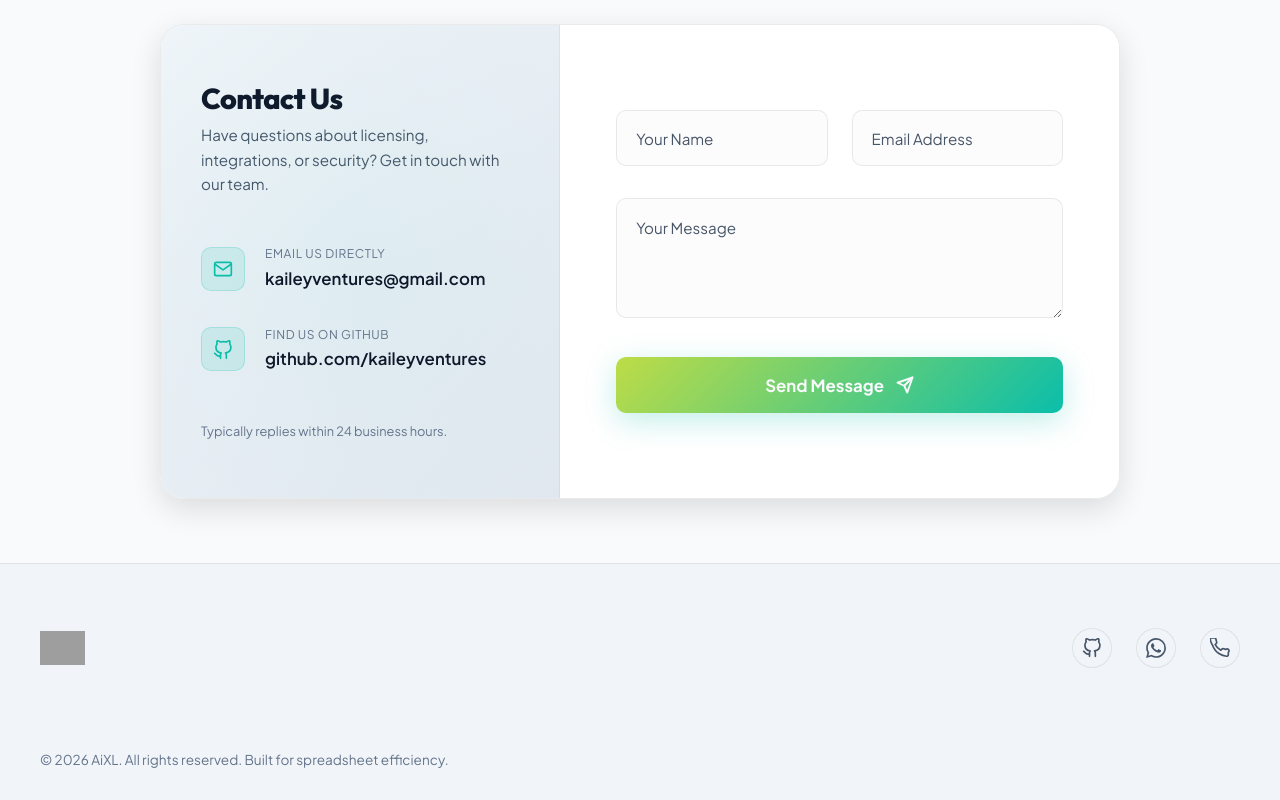
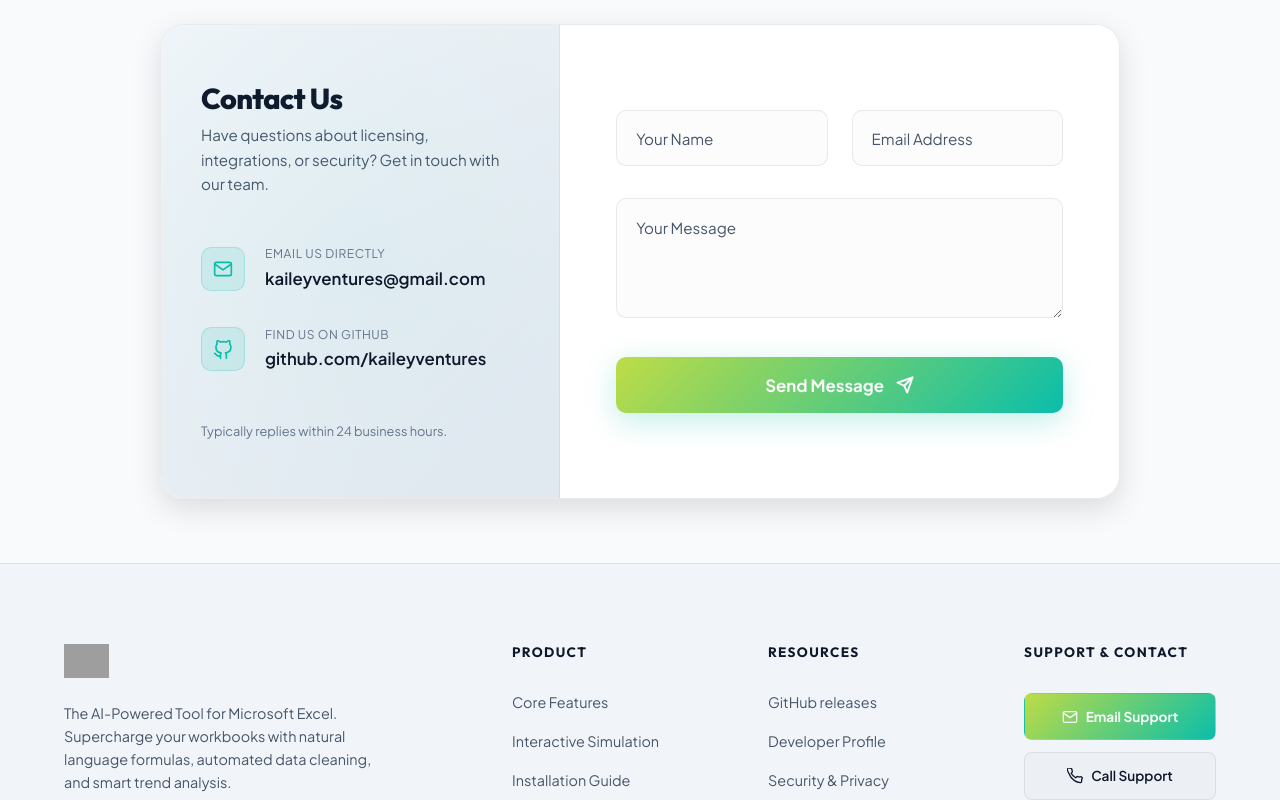
Before and after one commit to kaileyventures/AiXL-website, a plain HTML site: page index.html in a window 1280 px wide. Shown: the part 3689-4489 px from the top of the page. Drawn offline with Linux system fonts and the light colour scheme; grey boxes are pictures that could not be loaded.

Commit message:
Revamp footer layout, styles and branding
Update page title and chat label; refactor footer into a responsive four-column grid (brand, product, resources, support). Add brand description, social icons, Email and Call support CTAs, adjust icon sizes, hover states, spacing and responsive breakpoints. Update footer bottom copyright to link KAILEY VENTURES and refine paddings, colors and button styles for light/dark themes.

Co-authored-by: Copilot <223556219+Copilot@users.noreply.github.com>

```diff
--- a/index.html
+++ b/index.html
@@ -3,7 +3,7 @@
 <head>
     <meta charset="UTF-8">
     <meta name="viewport" content="width=device-width, initial-scale=1.0">
-    <title>AiXL | The AI-Powered Copilot for Microsoft Excel</title>
+    <title>AiXL | The AI-Powered Tool for Microsoft Excel</title>
     <meta name="description" content="Supercharge your spreadsheets with AiXL. Generate complex formulas, clean data, and analyze trends directly inside Excel with natural language.">
     <link rel="stylesheet" href="style.css">
 </head>
@@ -211,7 +211,7 @@
                             <img src="https://res.cloudinary.com/dxojtisjb/image/upload/v1782547842/AiXL_Logo_ki2pfc.png" alt="AiXL Logo" class="chat-avatar-img">
                         </div>
                         <div class="chat-text-container">
-                            <span class="chat-title">AiXL Copilot</span>
+                            <span class="chat-title">AiXL AI Tool</span>
                             <span class="chat-typed-text" id="chatText"></span>
                         </div>
                     </div>
@@ -373,31 +373,58 @@
     <!-- Footer -->
     <footer class="footer">
         <div class="footer-container">
-            <div class="footer-top">
+            <div class="footer-grid">
+                <div class="footer-col footer-col-brand">
                     <a href="#" class="logo-container">
                         <img src="https://res.cloudinary.com/dxojtisjb/image/upload/v1782547842/AiXL_Logo_ki2pfc.png" alt="AiXL Logo" class="logo-img">
                     </a>
+                    <p class="footer-brand-desc">The AI-Powered Tool for Microsoft Excel. Supercharge your workbooks with natural language formulas, automated data cleaning, and smart trend analysis.</p>
                     <ul class="footer-socials">
                         <li>
                             <a href="https://github.com/kaileyventures" target="_blank" class="footer-social-link" aria-label="GitHub">
-                            <svg width="20" height="20" viewBox="0 0 24 24" fill="none" stroke="currentColor" stroke-width="2" stroke-linecap="round" stroke-linejoin="round"><path d="M9 19c-5 1.5-5-2.5-7-3m14 6v-3.87a3.37 3.37 0 0 0-.94-2.61c3.14-.35 6.44-1.54 6.44-7A5.44 5.44 0 0 0 20 4.77 5.07 5.07 0 0 0 19.91 1S18.73.65 16 2.48a13.38 13.38 0 0 0-7 0C6.27.65 5.09 1 5.09 1A5.07 5.07 0 0 0 5 4.77a5.44 5.44 0 0 0-1.5 3.78c0 5.42 3.3 6.61 6.44 7A3.37 3.37 0 0 0 9 18.13V22"></path></svg>
+                                <svg width="18" height="18" viewBox="0 0 24 24" fill="none" stroke="currentColor" stroke-width="2" stroke-linecap="round" stroke-linejoin="round"><path d="M9 19c-5 1.5-5-2.5-7-3m14 6v-3.87a3.37 3.37 0 0 0-.94-2.61c3.14-.35 6.44-1.54 6.44-7A5.44 5.44 0 0 0 20 4.77 5.07 5.07 0 0 0 19.91 1S18.73.65 16 2.48a13.38 13.38 0 0 0-7 0C6.27.65 5.09 1 5.09 1A5.07 5.07 0 0 0 5 4.77a5.44 5.44 0 0 0-1.5 3.78c0 5.42 3.3 6.61 6.44 7A3.37 3.37 0 0 0 9 18.13V22"></path></svg>
                             </a>
                         </li>
                         <li>
                             <a href="https://wa.me/919814912623" target="_blank" class="footer-social-link footer-social-whatsapp" aria-label="WhatsApp">
-                            <svg width="20" height="20" viewBox="0 0 24 24" fill="currentColor"><path d="M17.472 14.382c-.297-.149-1.758-.867-2.03-.967-.273-.099-.471-.148-.67.15-.197.297-.767.966-.94 1.164-.173.199-.347.223-.644.075-.297-.15-1.255-.463-2.39-1.475-.883-.788-1.48-1.761-1.653-2.059-.173-.297-.018-.458.13-.606.134-.133.298-.347.446-.52.149-.174.198-.298.298-.497.099-.198.05-.371-.025-.52-.075-.149-.669-1.612-.916-2.207-.242-.579-.487-.5-.669-.51-.173-.008-.371-.01-.57-.01-.198 0-.52.074-.792.372-.272.297-1.04 1.016-1.04 2.479 0 1.462 1.065 2.875 1.213 3.074.149.198 2.096 3.2 5.077 4.487.709.306 1.262.489 1.694.625.712.227 1.36.195 1.871.118.571-.085 1.758-.719 2.006-1.413.248-.694.248-1.289.173-1.413-.074-.124-.272-.198-.57-.347m-5.421 7.403h-.004a9.87 9.87 0 01-5.031-1.378l-.361-.214-3.741.982.998-3.648-.235-.374a9.86 9.86 0 01-1.51-5.26c.001-5.45 4.436-9.884 9.888-9.884 2.64 0 5.122 1.03 6.988 2.898a9.825 9.825 0 012.893 6.994c-.003 5.45-4.437 9.884-9.885 9.884m8.413-18.297A11.815 11.815 0 0012.05 0C5.495 0 .16 5.335.157 11.892c0 2.096.547 4.142 1.588 5.945L.057 24l6.305-1.654a11.882 11.882 0 005.683 1.448h.005c6.554 0 11.89-5.335 11.893-11.893a11.821 11.821 0 00-3.48-8.413z"/></svg>
-                        </a>
-                    </li>
-                    <li>
-                        <a href="tel:+919814912623" class="footer-social-link footer-social-call" aria-label="Call Us">
-                            <svg width="20" height="20" viewBox="0 0 24 24" fill="none" stroke="currentColor" stroke-width="2" stroke-linecap="round" stroke-linejoin="round"><path d="M22 16.92v3a2 2 0 01-2.18 2 19.79 19.79 0 01-8.63-3.07A19.5 19.5 0 013.07 8.63a19.79 19.79 0 01-3.07-8.6A2 2 0 012.18 0h3a2 2 0 012 1.72 12.84 12.84 0 00.7 2.81 2 2 0 01-.45 2.11L6.27 7.91a16 16 0 006.72 6.72l1.27-1.27a2 2 0 012.11-.45 12.84 12.84 0 002.81.7A2 2 0 0122 16.92z"></path></svg>
+                                <svg width="18" height="18" viewBox="0 0 24 24" fill="currentColor"><path d="M17.472 14.382c-.297-.149-1.758-.867-2.03-.967-.273-.099-.471-.148-.67.15-.197.297-.767.966-.94 1.164-.173.199-.347.223-.644.075-.297-.15-1.255-.463-2.39-1.475-.883-.788-1.48-1.761-1.653-2.059-.173-.297-.018-.458.13-.606.134-.133.298-.347.446-.52.149-.174.198-.298.298-.497.099-.198.05-.371-.025-.52-.075-.149-.669-1.612-.916-2.207-.242-.579-.487-.5-.669-.51-.173-.008-.371-.01-.57-.01-.198 0-.52.074-.792.372-.272.297-1.04 1.016-1.04 2.479 0 1.462 1.065 2.875 1.213 3.074.149.198 2.096 3.2 5.077 4.487.709.306 1.262.489 1.694.625.712.227 1.36.195 1.871.118.571-.085 1.758-.719 2.006-1.413.248-.694.248-1.289.173-1.413-.074-.124-.272-.198-.57-.347m-5.421 7.403h-.004a9.87 9.87 0 01-5.031-1.378l-.361-.214-3.741.982.998-3.648-.235-.374a9.86 9.86 0 01-1.51-5.26c.001-5.45 4.436-9.884 9.888-9.884 2.64 0 5.122 1.03 6.988 2.898a9.825 9.825 0 012.893 6.994c-.003 5.45-4.437 9.884-9.885 9.884m8.413-18.297A11.815 11.815 0 0012.05 0C5.495 0 .16 5.335.157 11.892c0 2.096.547 4.142 1.588 5.945L.057 24l6.305-1.654a11.882 11.882 0 005.683 1.448h.005c6.554 0 11.89-5.335 11.893-11.893a11.821 11.821 0 00-3.48-8.413z"/></svg>
                             </a>
                         </li>
                     </ul>
                 </div>
+                <div class="footer-col">
+                    <h4 class="footer-col-title">Product</h4>
+                    <ul class="footer-col-links">
+                        <li><a href="#features">Core Features</a></li>
+                        <li><a href="#demo">Interactive Simulation</a></li>
+                        <li><a href="#download">Installation Guide</a></li>
+                    </ul>
+                </div>
+                <div class="footer-col">
+                    <h4 class="footer-col-title">Resources</h4>
+                    <ul class="footer-col-links">
+                        <li><a href="https://github.com/kaileyventures" target="_blank">GitHub releases</a></li>
+                        <li><a href="https://github.com/kaileyventures" target="_blank">Developer Profile</a></li>
+                        <li><a href="#contact">Security & Privacy</a></li>
+                    </ul>
+                </div>
+                <div class="footer-col footer-col-support">
+                    <h4 class="footer-col-title">Support & Contact</h4>
+                    <div class="footer-support-ctas">
+                        <a href="mailto:kaileyventures@gmail.com" class="btn-support-cta btn-email-support">
+                            <svg width="16" height="16" viewBox="0 0 24 24" fill="none" stroke="currentColor" stroke-width="2" stroke-linecap="round" stroke-linejoin="round"><path d="M4 4h16c1.1 0 2 .9 2 2v12c0 1.1-.9 2-2 2H4c-1.1 0-2-.9-2-2V6c0-1.1.9-2 2-2z"></path><polyline points="22,6 12,13 2,6"></polyline></svg>
+                            Email Support
+                        </a>
+                        <a href="tel:+919814912623" class="btn-support-cta btn-call-support">
+                            <svg width="16" height="16" viewBox="0 0 24 24" fill="none" stroke="currentColor" stroke-width="2" stroke-linecap="round" stroke-linejoin="round"><path d="M22 16.92v3a2 2 0 01-2.18 2 19.79 19.79 0 01-8.63-3.07A19.5 19.5 0 013.07 8.63a19.79 19.79 0 01-3.07-8.6A2 2 0 012.18 0h3a2 2 0 012 1.72 12.84 12.84 0 00.7 2.81 2 2 0 01-.45 2.11L6.27 7.91a16 16 0 006.72 6.72l1.27-1.27a2 2 0 012.11-.45 12.84 12.84 0 002.81.7A2 2 0 0122 16.92z"></path></svg>
+                            Call Support
+                        </a>
+                    </div>
+                </div>
+            </div>
 
             <div class="footer-bottom">
-                <p>&copy; <span id="copyrightYear"></span> AiXL. All rights reserved. Built for spreadsheet efficiency.</p>
+                <p>&copy; <span id="copyrightYear"></span> AiXL. All Rights Reserved by <a href="https://kaileyventures.vercel.app/" target="_blank" class="footer-copyright-link"><span class="brand-kailey">KAILEY</span><span class="brand-ventures">VENTURES</span></a></p>
             </div>
         </div>
     </footer>
--- a/style.css
+++ b/style.css
@@ -1491,10 +1491,10 @@ textarea.form-input ~ .form-label {
     to { opacity: 1; transform: translateY(0); }
 }
 
-/* Footer */
+/* Footer Grid Layout */
 .footer {
     border-top: 1px solid var(--border-glass);
-    padding: 4rem 2rem 2rem 2rem;
+    padding: 5rem 4rem 3rem 4rem;
     background: var(--footer-bg);
     position: relative;
     z-index: 10;
@@ -1506,22 +1506,117 @@ textarea.form-input ~ .form-label {
     margin: 0 auto;
     display: flex;
     flex-direction: column;
-    gap: 3rem;
-}
-
-.footer-top {
-    display: flex;
-    justify-content: space-between;
-    align-items: center;
-    flex-wrap: wrap;
-    gap: 2rem;
-}
-
-/* Footer dev styles removed */
+    gap: 3.5rem;
+}
+
+.footer-grid {
+    display: grid;
+    grid-template-columns: 2fr 1fr 1fr 1fr;
+    gap: 4rem;
+    padding-bottom: 2rem;
+}
+
+.footer-col {
+    display: flex;
+    flex-direction: column;
+    gap: 1.25rem;
+}
+
+.footer-col-brand {
+    gap: 1.5rem;
+}
+
+.footer-brand-desc {
+    color: var(--text-secondary);
+    font-size: 0.9rem;
+    line-height: 1.6;
+    max-width: 320px;
+}
+
+.footer-col-title {
+    font-size: 0.85rem;
+    font-weight: 700;
+    text-transform: uppercase;
+    letter-spacing: 0.1em;
+    color: var(--text-primary);
+    margin-bottom: 0.5rem;
+}
+
+.footer-col-links {
+    list-style: none;
+    display: flex;
+    flex-direction: column;
+    gap: 0.85rem;
+}
+
+.footer-col-links a {
+    color: var(--text-secondary);
+    text-decoration: none;
+    font-size: 0.9rem;
+    transition: var(--transition-smooth);
+}
+
+.footer-col-links a:hover {
+    color: var(--brand-teal);
+    padding-left: 4px;
+}
+
+.footer-support-ctas {
+    display: flex;
+    flex-direction: column;
+    gap: 0.75rem;
+    margin-top: 0.25rem;
+}
+
+.btn-support-cta {
+    display: inline-flex;
+    align-items: center;
+    justify-content: center;
+    gap: 0.5rem;
+    padding: 0.75rem 1.25rem;
+    border-radius: 8px;
+    font-size: 0.85rem;
+    font-weight: 600;
+    text-decoration: none;
+    border: 1px solid var(--border-glass);
+    transition: var(--transition-smooth);
+    cursor: pointer;
+}
+
+.btn-email-support {
+    background: var(--gradient-brand);
+    color: var(--bg-dark);
+    border-color: transparent;
+    font-weight: 700;
+}
+
+.btn-email-support:hover {
+    transform: translateY(-2px);
+    box-shadow: 0 4px 12px rgba(10, 190, 170, 0.2);
+}
+
+.btn-call-support {
+    background: rgba(255, 255, 255, 0.02);
+    color: var(--text-primary);
+}
+
+body.light-theme .btn-call-support {
+    background: rgba(0, 0, 0, 0.02);
+}
+
+.btn-call-support:hover {
+    background: rgba(255, 255, 255, 0.08);
+    border-color: var(--border-glass-hover);
+    transform: translateY(-2px);
+}
+
+body.light-theme .btn-call-support:hover {
+    background: rgba(0, 0, 0, 0.05);
+}
 
 .footer-socials {
     display: flex;
-    gap: 1.5rem;
+    gap: 1rem;
     list-style: none;
 }
 
@@ -1531,25 +1626,30 @@ textarea.form-input ~ .form-label {
     display: flex;
     align-items: center;
     justify-content: center;
-    width: 40px;
-    height: 40px;
+    width: 38px;
+    height: 38px;
     border-radius: 50%;
-    background: rgba(255, 255, 255, 0.02);
+    background: rgba(255, 255, 255, 0.03);
     border: 1px solid var(--border-glass);
 }
 
+body.light-theme .footer-social-link {
+    background: rgba(0, 0, 0, 0.02);
+}
+
 .footer-social-link:hover {
-    color: var(--text-primary);
-    background: rgba(255, 255, 255, 0.08);
-    border-color: var(--border-glass-hover);
-    transform: translateY(-3px);
+    color: var(--bg-dark);
+    background: var(--gradient-brand);
+    border-color: transparent;
+    transform: translateY(-2px);
 }
 
 .footer-bottom {
     display: flex;
-    justify-content: space-between;
-    align-items: center;
-    border-top: 1px solid rgba(255, 255, 255, 0.05);
+    justify-content: center;
+    text-align: center;
+    align-items: center;
+    border-top: 1px solid var(--border-glass);
     padding-top: 2rem;
     flex-wrap: wrap;
     gap: 1.5rem;
@@ -1557,19 +1657,25 @@ textarea.form-input ~ .form-label {
     color: var(--text-muted);
 }
 
-.footer-bottom-links {
-    display: flex;
-    gap: 2rem;
-}
-
-.footer-bottom-links a {
-    color: var(--text-muted);
+.footer-copyright-link {
     text-decoration: none;
-    transition: var(--transition-smooth);
-}
-
-.footer-bottom-links a:hover {
     color: var(--text-secondary);
+    transition: var(--transition-smooth);
+    margin-left: 0.25rem;
+    display: inline-flex;
+    align-items: center;
+}
+
+.footer-copyright-link:hover {
+    color: var(--brand-teal);
+}
+
+.brand-kailey {
+    font-weight: 800;
+}
+
+.brand-ventures {
+    font-weight: 400;
 }
 
 /* Responsiveness & Mobile Friendly Adjustments */
@@ -1769,6 +1875,45 @@ textarea.form-input ~ .form-label {
         grid-template-columns: 1fr;
         gap: 0;
     }
+
+    .footer-grid {
+        grid-template-columns: 1fr;
+        gap: 2.5rem;
+        text-align: center;
+    }
+
+    .footer-col {
+        align-items: center;
+        text-align: center;
+    }
+
+    .footer-col-brand {
+        grid-column: span 1;
+        margin-bottom: 0.5rem;
+        align-items: center;
+    }
+
+    .footer-brand-desc {
+        margin: 0 auto;
+    }
+
+    .footer-socials {
+        justify-content: center;
+    }
+
+    .footer-support-ctas {
+        align-items: center;
+        width: 100%;
+        max-width: 280px;
+    }
+
+    .footer-support-ctas .btn-support-cta {
+        width: 100%;
+    }
+
+    .footer {
+        padding: 4rem 2rem 3rem 2rem;
+    }
 }
 
 @media (max-width: 480px) {
@@ -1864,4 +2009,13 @@ textarea.form-input ~ .form-label {
         height: auto;
         min-height: 280px;
     }
-}
+
+    .footer-grid {
+        grid-template-columns: 1fr;
+        gap: 1.5rem;
+    }
+
+    .footer-col-brand {
+        grid-column: span 1;
+    }
+}
```
Lines whose indentation alone changed are shown as unchanged.
